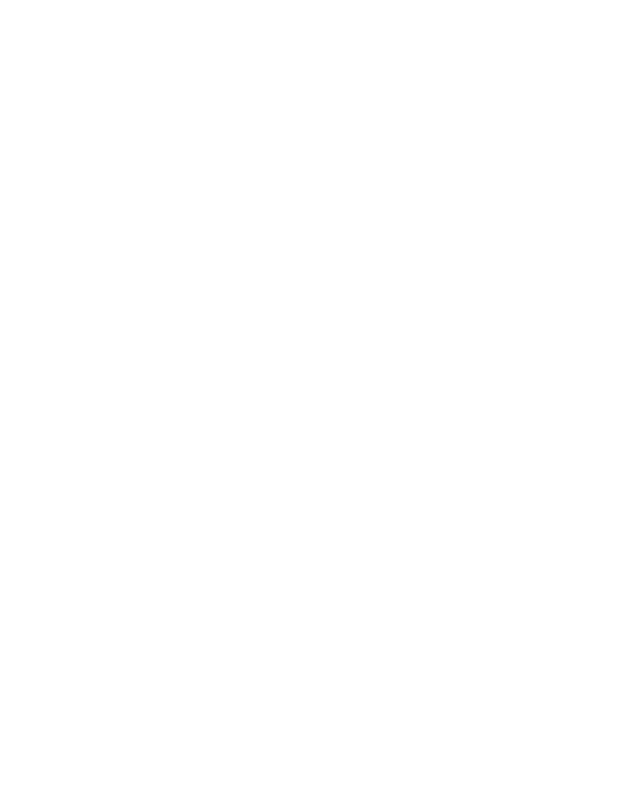
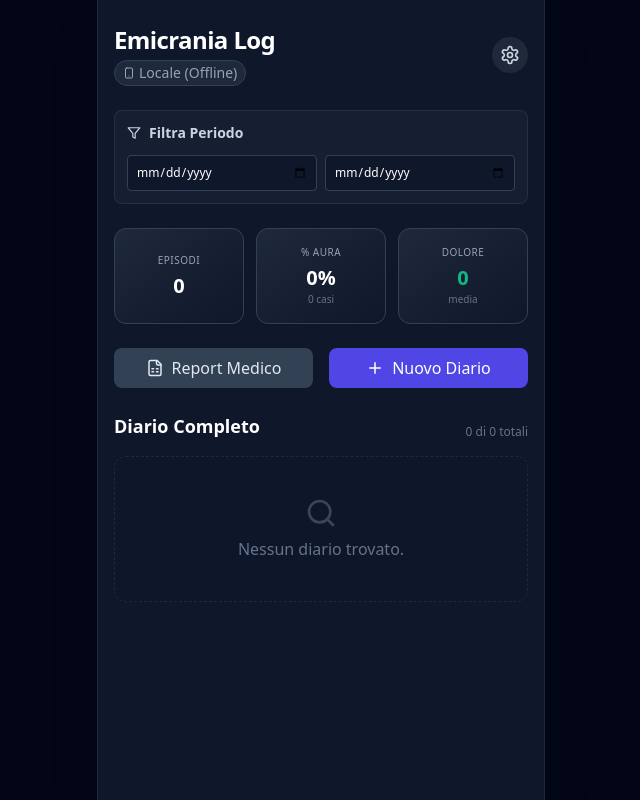
Before and after one commit to SnowSteve98/Migraine-Diary, a plain HTML site: page index.html in a window 1280 px wide. Shown: the whole page, without its empty margins (319-959 px from the left). Drawn offline with Linux system fonts and the light colour scheme; the site is published under a folder, as on GitHub Pages, so addresses that start at the root find nothing.

Commit message:
Add files via upload

```diff
--- a/index.html
+++ b/index.html
@@ -4,8 +4,8 @@
     <meta charset="UTF-8" />
     <meta name="viewport" content="width=device-width, initial-scale=1.0" />
     <title>Emicrania Log</title>
-    <script type="module" crossorigin src="/assets/index-1e8LZsjh.js"></script>
-    <link rel="stylesheet" crossorigin href="/assets/index-BieoNNXe.css">
+    <script type="module" crossorigin src="./assets/index-1e8LZsjh.js"></script>
+    <link rel="stylesheet" crossorigin href="./assets/index-BieoNNXe.css">
   </head>
   <body class="bg-slate-950">
     <div id="root"></div>
```
